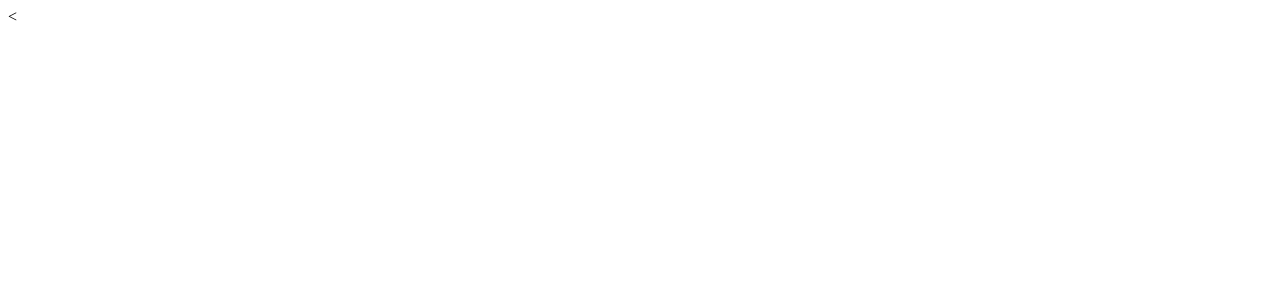
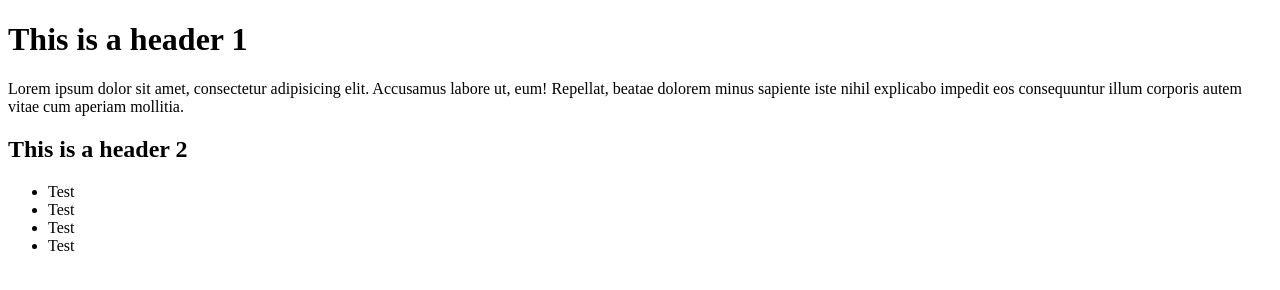
Before and after one commit to boosparx/boosparx.github.io, a plain HTML site: page index.html in a window 1280 px wide. Drawn offline with Linux system fonts and the light colour scheme.

Commit message:
version 1

```diff
--- a/index.html
+++ b/index.html
@@ -1,10 +1,32 @@
-<<!DOCTYPE html>
-<html lang="en">
-<head>
-	<meta charset="UTF-8">
-	<title>Document</title>
-</head>
-<body>
+<!-- Reset.css -->
+<!DOCTYPE html>
+<html lang="en-us">
 
-</body>
+  <head>
+
+    <meta charset="UTF-8">
+    <title>Example Page</title>
+    <!-- Once a reset.css is used uncomment the following line to see how this stylesheet works-->
+    <!--Try enabling and then disabling it more than once.-->
+    <!-- <link rel="stylesheet" href="reset.css"> -->
+
+  </head>
+
+  <body>
+
+  <h1>This is a header 1</h1>
+
+  <p>Lorem ipsum dolor sit amet, consectetur adipisicing elit. Accusamus labore ut, eum! Repellat, beatae dolorem minus sapiente iste nihil explicabo impedit eos consequuntur illum corporis autem vitae cum aperiam mollitia.</p>
+
+  <h2>This is a header 2</h2>
+
+  <ul>
+    <li>Test</li>
+    <li>Test</li>
+    <li>Test</li>
+    <li>Test</li>
+  </ul>
+
+  </body>
+
 </html>
--- /dev/null
+++ b/reset.css
@@ -0,0 +1,48 @@
+/* http://meyerweb.com/eric/tools/css/reset/
+   v2.0 | 20110126
+   License: none (public domain)
+*/
+
+html, body, div, span, applet, object, iframe,
+h1, h2, h3, h4, h5, h6, p, blockquote, pre,
+a, abbr, acronym, address, big, cite, code,
+del, dfn, em, img, ins, kbd, q, s, samp,
+small, strike, strong, sub, sup, tt, var,
+b, u, i, center,
+dl, dt, dd, ol, ul, li,
+fieldset, form, label, legend,
+table, caption, tbody, tfoot, thead, tr, th, td,
+article, aside, canvas, details, embed,
+figure, figcaption, footer, header, hgroup,
+menu, nav, output, ruby, section, summary,
+time, mark, audio, video {
+	margin: 0;
+	padding: 0;
+	border: 0;
+	font-size: 100%;
+	font: inherit;
+	vertical-align: baseline;
+}
+/* HTML5 display-role reset for older browsers */
+article, aside, details, figcaption, figure,
+footer, header, hgroup, menu, nav, section {
+	display: block;
+}
+body {
+	line-height: 1;
+}
+ol, ul {
+	list-style: none;
+}
+blockquote, q {
+	quotes: none;
+}
+blockquote:before, blockquote:after,
+q:before, q:after {
+	content: '';
+	content: none;
+}
+table {
+	border-collapse: collapse;
+	border-spacing: 0;
+}
```
